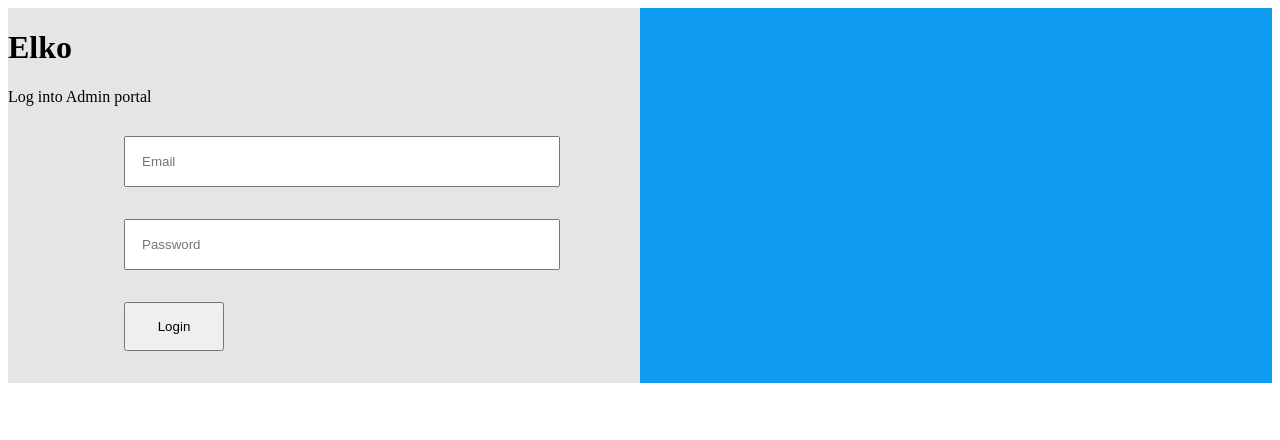
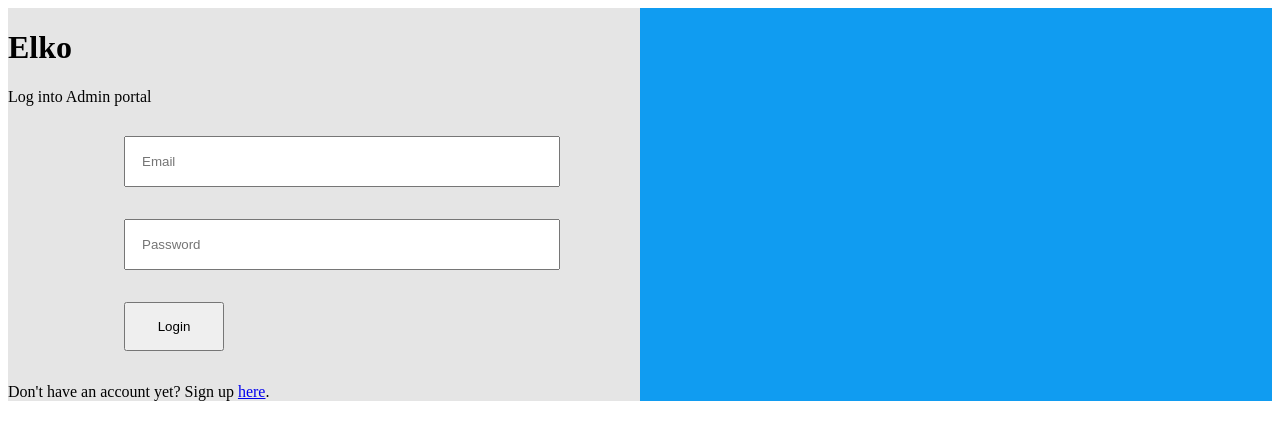
Before and after one commit to elko-dev/react-template, a React (Create React App) app: page /login in a window 1280 px wide. Shown: the top 440 px of the page. Built offline with nearby package versions, Linux system fonts and the light colour scheme; no server answers.

Commit message:
Add links to sign up and login on each of those pages

```diff
--- a/src/component/auth/Login.tsx
+++ b/src/component/auth/Login.tsx
@@ -60,6 +60,10 @@ class LoginPage extends React.Component<Props, State> {
                 </button>
               </div>
             </form>
+          </div>
+
+          <div>
+            Don't have an account yet? Sign up <a href="/signup">here</a>.
           </div>
 
           {this.state.loginError && (
--- a/src/component/auth/form/SignupForm.tsx
+++ b/src/component/auth/form/SignupForm.tsx
@@ -91,6 +91,10 @@ export default class SignupForm extends React.Component<Props, State> {
             </div>
           </form>
         </div>
+
+        <div>
+          Already have an account? Log in <a href="/login">here</a>.
+        </div>
       </div>
     );
   }
```
